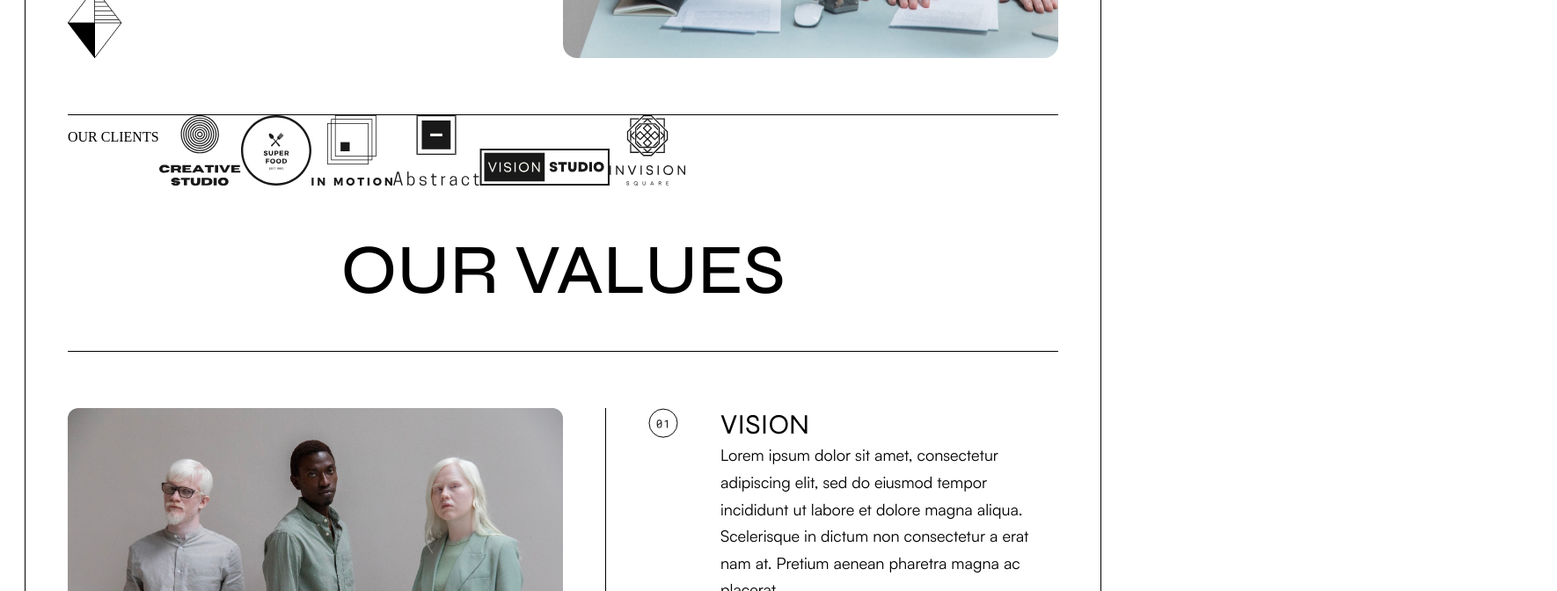
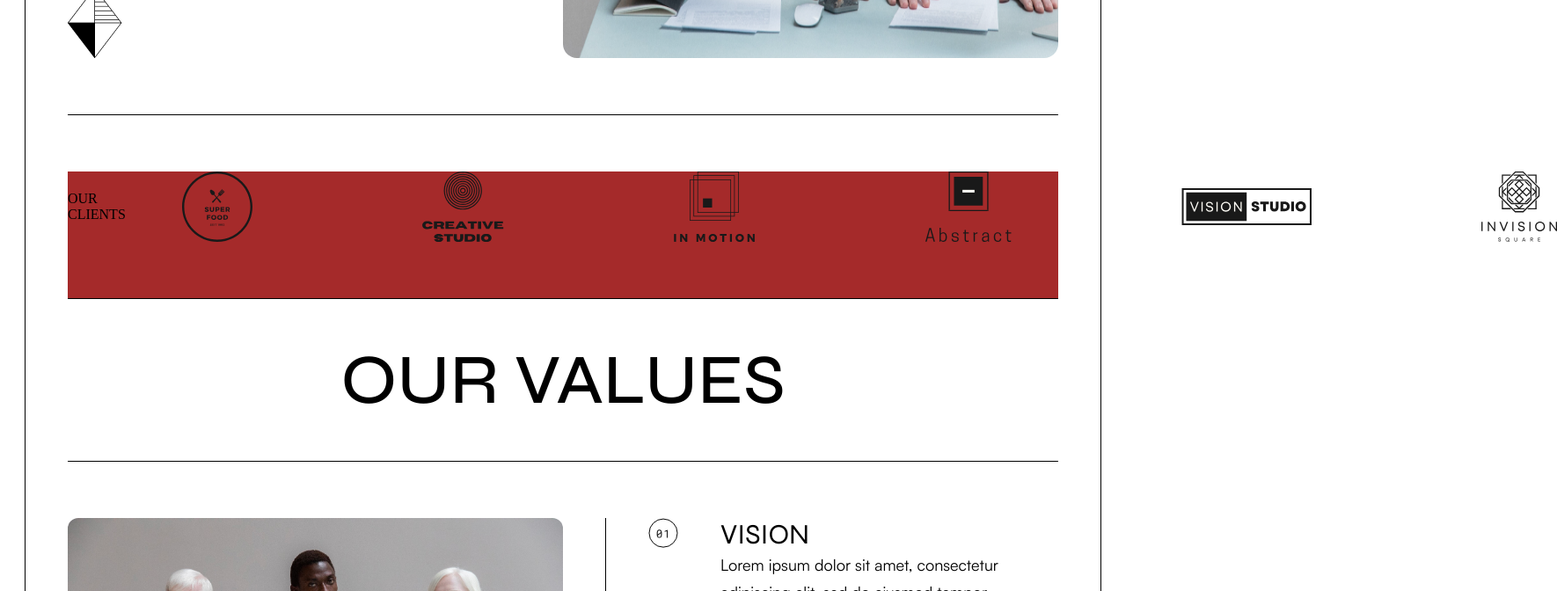
Before and after one commit to taodemy/website, a Next.js app: page / in a window 1280 px wide. Shown: the part 820-1492 px from the top of the page at 88% size, 1770 px wide, since content can reach past the window. Built offline with nearby package versions, Linux system fonts and the light colour scheme.

Commit message:
update code

```diff
--- a/components/OurClients.tsx
+++ b/components/OurClients.tsx
@@ -5,7 +5,7 @@ const OurClients = () => {
   return (
     <section className={styles.our_clients}>
       <p>OUR CLIENTS</p>
-      <div>
+      <div className={styles.our_clients__icons}>
         <img src="/icons/icon1.svg" alt="icon1" />
         <img src="/icons/icon2.svg" alt="icon2" />
         <img src="/icons/icon3.svg" alt="icon3" />
--- a/styles/OurClients.module.css
+++ b/styles/OurClients.module.css
@@ -1,15 +1,31 @@
 .our_clients {
+    margin-top: 64px;
     display: flex;
+    justify-content: space-between;
+    align-items: center;
+    flex-direction: row;
     padding: 0 0px;
+    border-bottom: 1px solid black;
+    padding-bottom: 64px;
+    background-color: brown;
 }
 
+.our_clients__text {
+    font-family: 'Roboto Mono';
+    font-style: normal;
+    font-weight: 400;
+    width: 169px;
+    line-height: 100%;
+
+}
 .our_clients__icons {
     display: flex;
     flex-direction: row;
     justify-content: space-between;
     align-items: center;
     padding: 0px;
-    gap: 94px;
+    gap: 193px;
+    padding-left: 64px;
 
     width: 1550px;
     height: 80px;
```
Also changed, not shown: components/IconList.tsx (added, +17 -0 lines), public/icons/icon1.svg, public/icons/icon2.svg.
